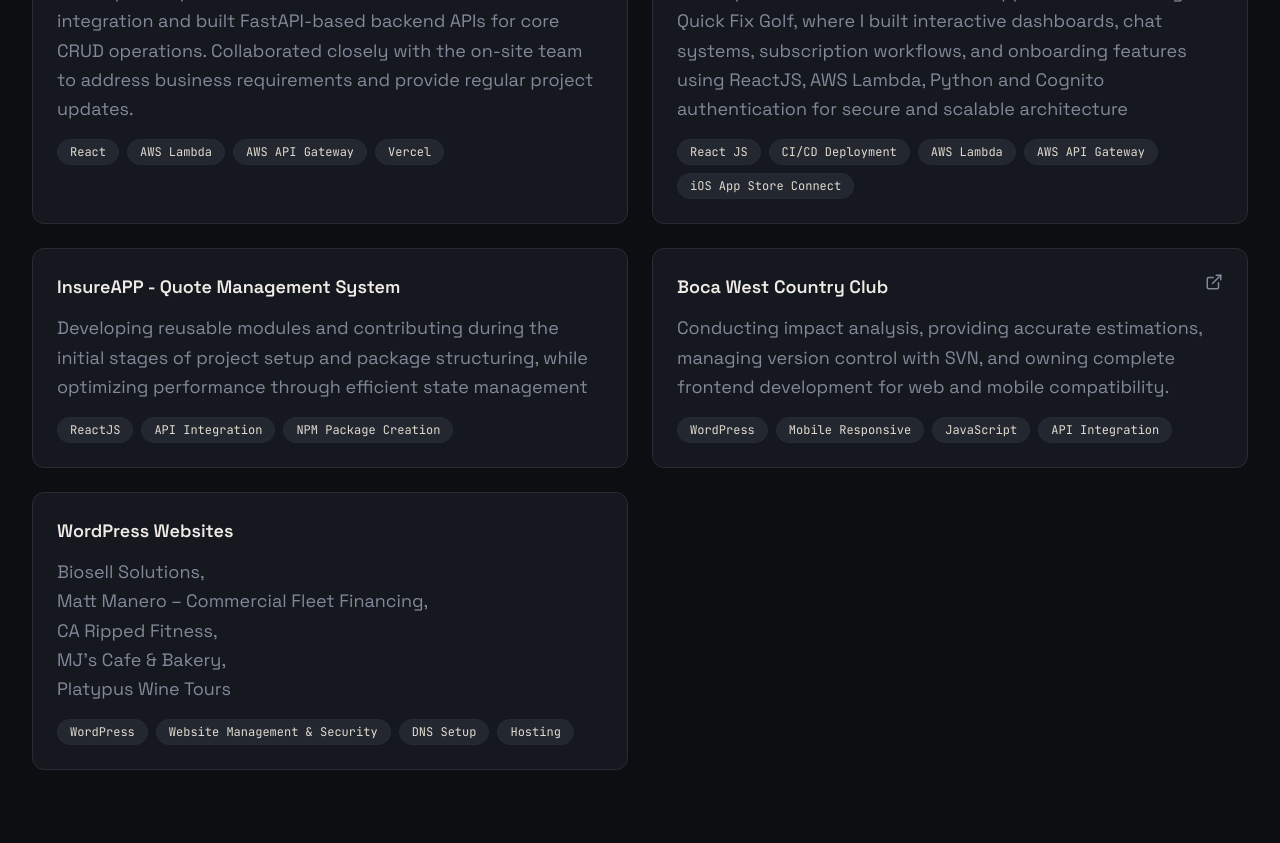
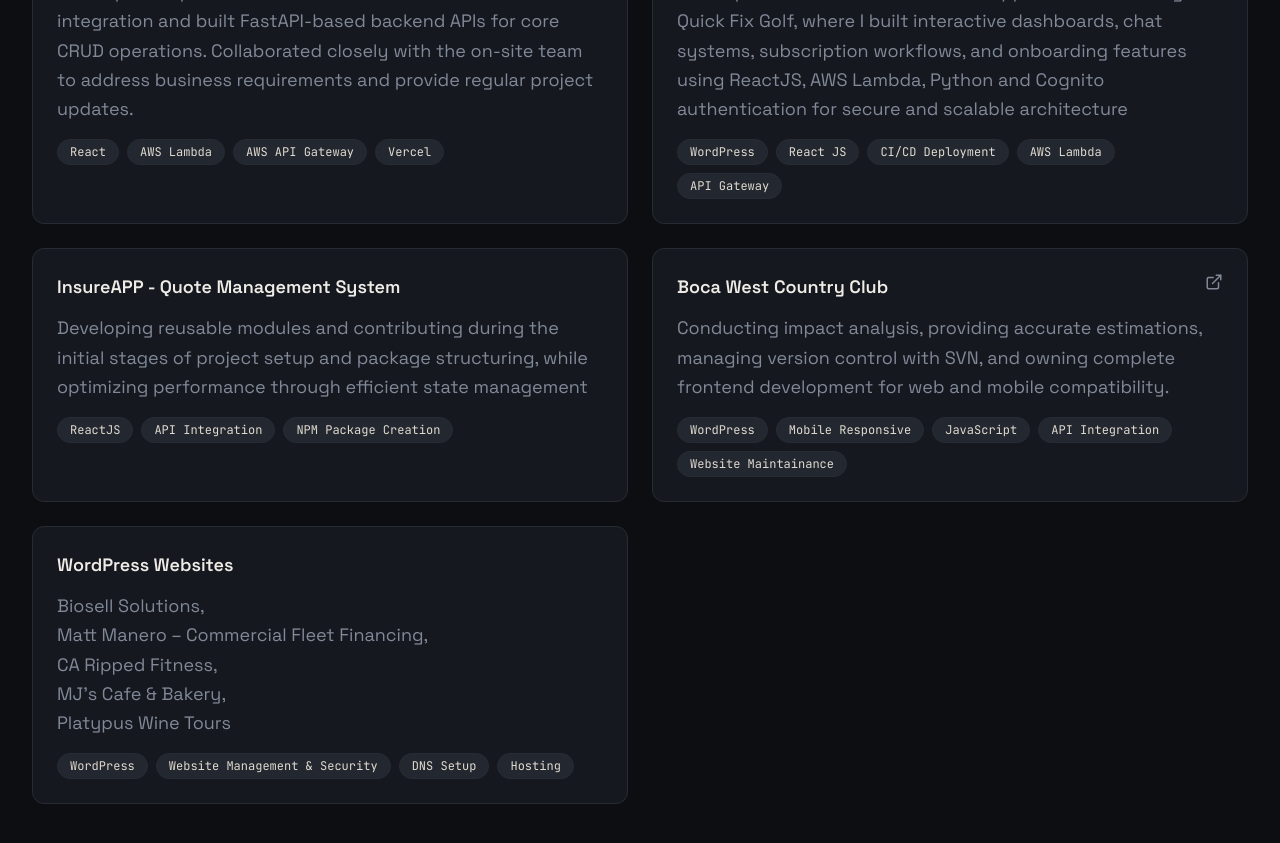
Before and after one commit to manohari1990/portfolio, a React (Vite) app: page / in a window 1280 px wide. Shown: the part 1100-1943 px from the top of the page. Built offline with nearby package versions, Linux system fonts and the light colour scheme.

Commit message:
updated project tags

```diff
--- a/src/components/ProjectsSection.tsx
+++ b/src/components/ProjectsSection.tsx
@@ -22,7 +22,7 @@
     title: "Quick Fix Golf (Mobile & Web)",
     description:
       "Developed scalable web and mobile applications including Quick Fix Golf, where I built interactive dashboards, chat systems, subscription workflows, and onboarding features using ReactJS, AWS Lambda, Python and Cognito authentication for secure and scalable architecture",
-    tags: ["React JS", "CI/CD Deployment", "AWS Lambda", "AWS API Gateway", "iOS App Store Connect"],
+    tags: ["WordPress", "React JS", "CI/CD Deployment", "AWS Lambda", "API Gateway"],
     live: "https://play.google.com/store/apps/details?id=webviewgold.quickfixgolf",
     github: ''
   },
@@ -37,7 +37,7 @@
     title: "Boca West Country Club",
     description:
       "Conducting impact analysis, providing accurate estimations, managing version control with SVN, and owning complete frontend development for web and mobile compatibility.",
-    tags: ["WordPress", "Mobile Responsive", "JavaScript", "API Integration"],
+    tags: ["WordPress", "Mobile Responsive", "JavaScript", "API Integration", "Website Maintainance"],
     live: "https://www.bocawestcc.org/",
     github: ''
   },
```
